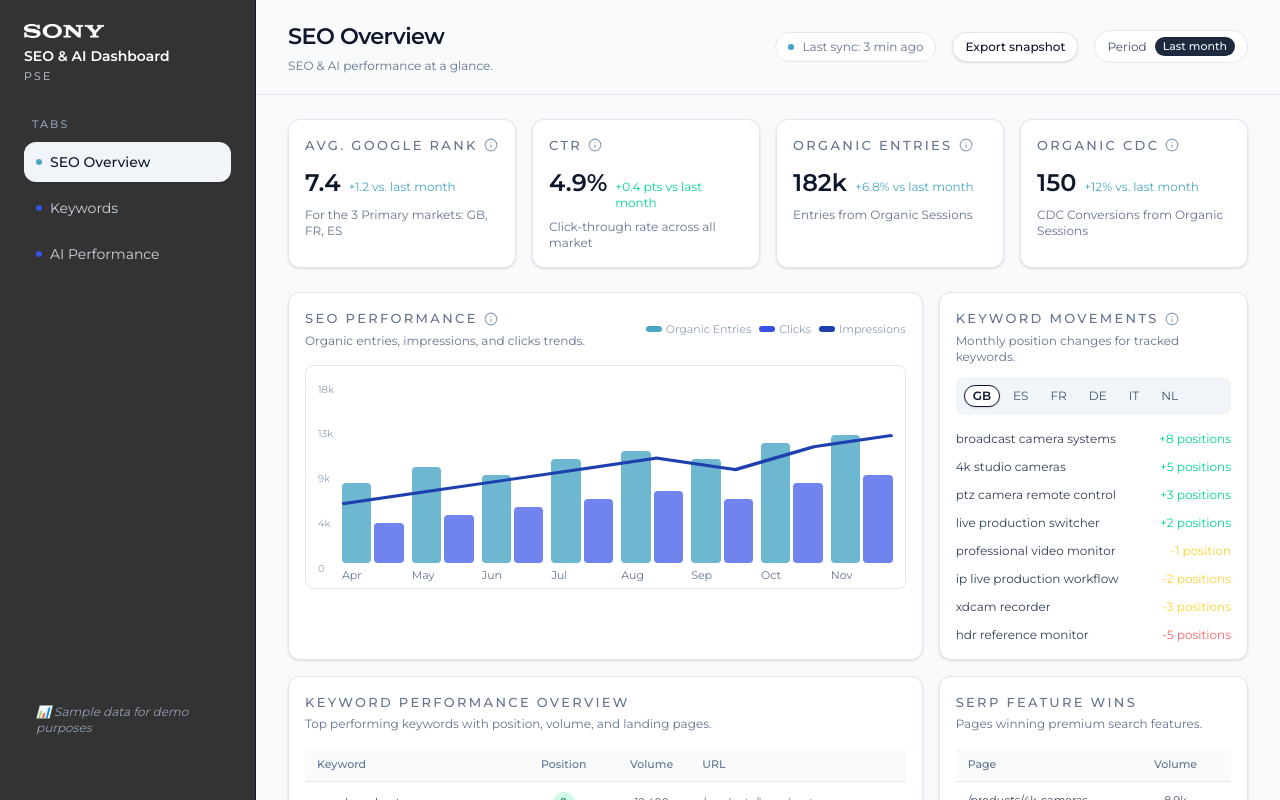
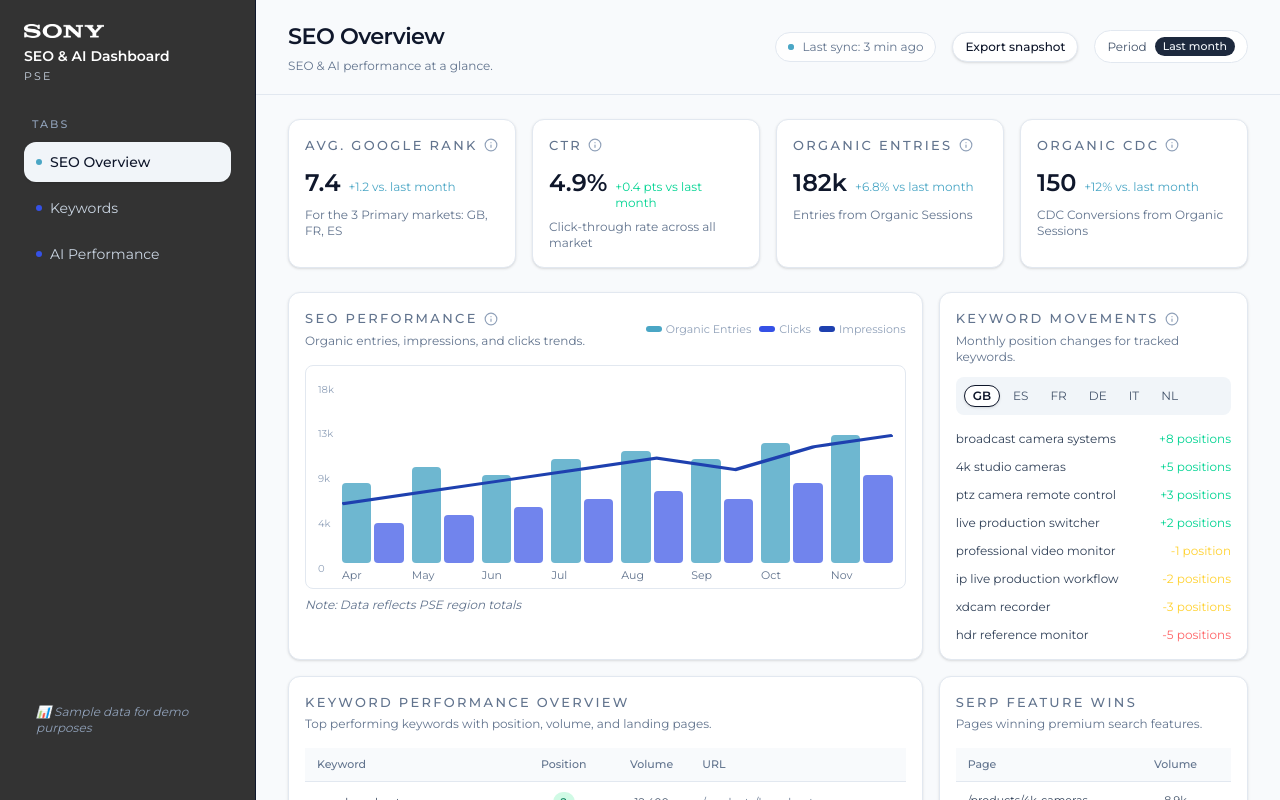
Before and after one commit to marialiakou-prog/sony-pse-dashboard, a Next.js app: page / in a window 1280 px wide. Shown: the top 800 px of the page. Built offline with nearby package versions, Linux system fonts and the light colour scheme.

Commit message:
Add note below SEO performance chart about PSE region totals

```diff
--- a/app/page.tsx
+++ b/app/page.tsx
@@ -1736,6 +1736,9 @@
                   </div>
                 </div>
               </div>
+              <p className="mt-2 text-xs italic text-slate-500">
+                Note: Data reflects PSE region totals
+              </p>
             </article>
 
             <article className="rounded-xl border border-slate-200 bg-white p-4 shadow-sm">
```
